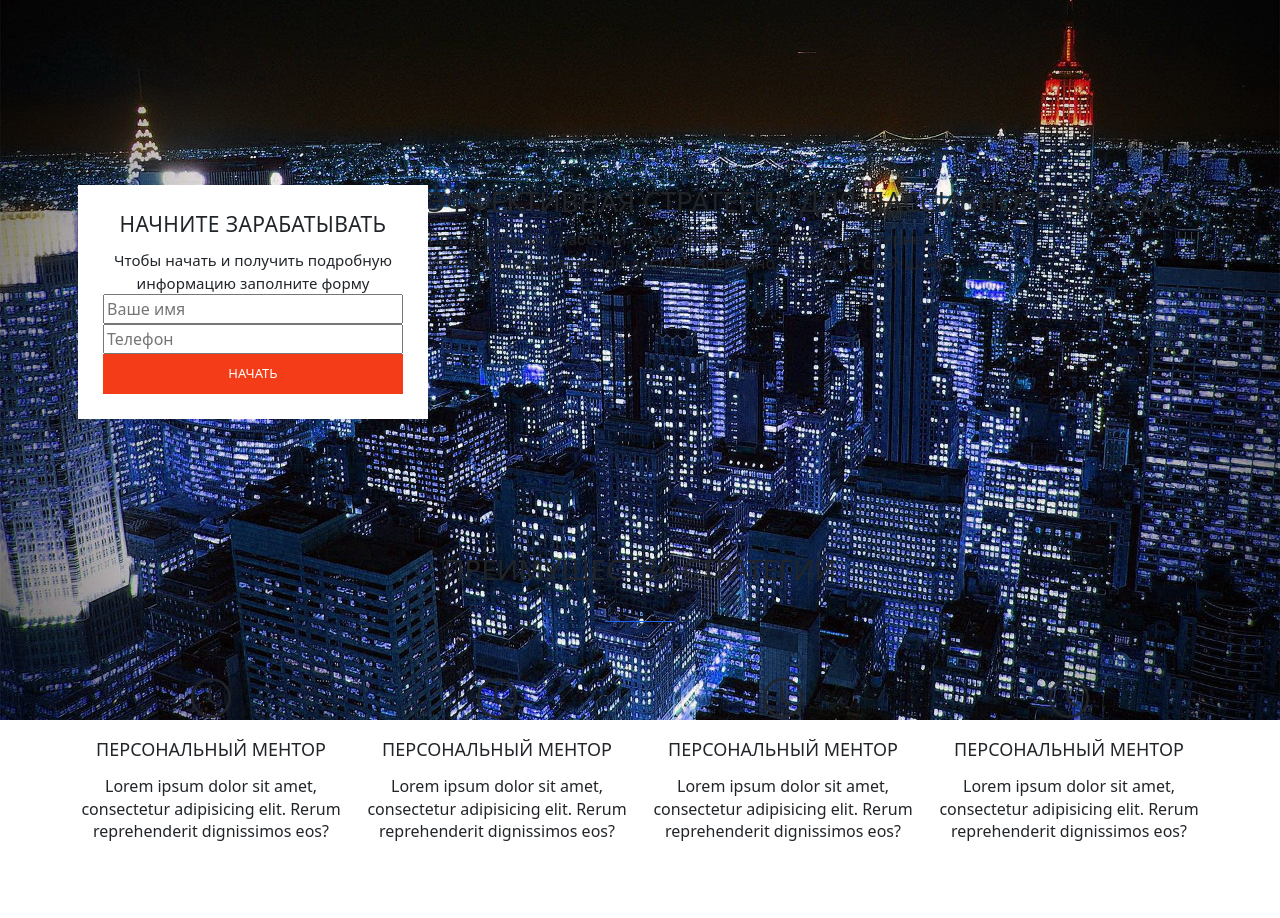
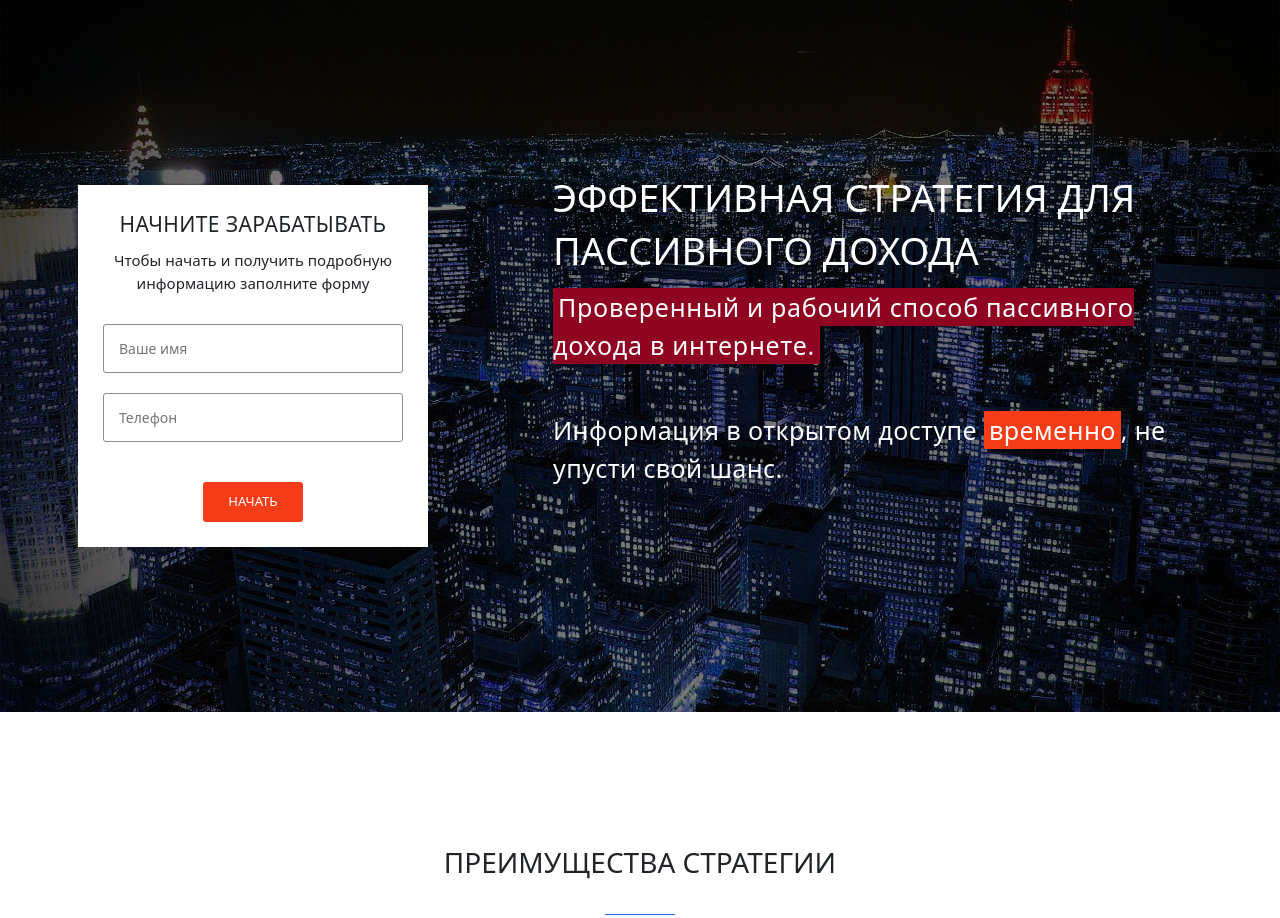
Before and after one commit to prosceel/landing, a website: page index.html in a window 1280 px wide. Shown: the top 918 px of the page. Drawn offline with nearby package versions, Linux system fonts and the light colour scheme; files that its build step writes are made by us from their sources.

Commit message:
finished markup for desktop without timer

```diff
--- a/index.html
+++ b/index.html
@@ -29,7 +29,7 @@
                     <h3 class="intro-right__heading">ЭФФЕКТИВНАЯ СТРАТЕГИЯ ДЛЯ ПАССИВНОГО ДОХОДА</h3>
                     <span class="intro-right__description">Проверенный и рабочий способ пассивного дохода в
                         интернете.</span>
-                    <p class="intro-right__timer-text">Информация в открытом доступе <span>временно,</span> не упусти
+                    <p class="intro-right__timer-text">Информация в открытом доступе <span>временно</span>, не упусти
                         свой шанс.</p>
                 </div>
             </section>
--- a/src/scss/components.scss
+++ b/src/scss/components.scss
@@ -27,11 +27,22 @@
 }
 
 .generic-button {
+  @include box-shadow-focus(transparent, $pomegranate);
+
   background-color: $pomegranate;
-  border: none;
   color: $white;
   height: 40px;
   padding: 0 23px;
   text-align: center;
   font-size: 13px;
+
+  &:hover, &:focus {
+    cursor: pointer;
+  }
+
+  &--is-form {
+    align-self: center;
+    margin-top: 20px;
+    border-radius: 3px;
+  }
 }
--- a/src/scss/constants.scss
+++ b/src/scss/constants.scss
@@ -5,3 +5,4 @@ $wild-sand: #f5f5f5;
 $black: #000000;
 $cod-gray: #0e0e0e;
 $venus: #908a8d;
+$pohutukawa: #8F0421;
--- a/src/scss/contacts.scss
+++ b/src/scss/contacts.scss
@@ -45,6 +45,8 @@
   }
 
   &__form-item {
+    @include box-shadow-focus(transparent, $white);
+
     width: 350px;
     border: 1px solid $white;
     background-color: transparent;
--- a/src/scss/index.scss
+++ b/src/scss/index.scss
@@ -9,6 +9,7 @@ $container-max-widths: (
 @import "~bootstrap/scss/bootstrap.scss";
 
 @import "/src/scss/constants";
+@import "/src/scss/mixins";
 @import "/src/scss/components";
 @import "/src/scss/creterion";
 @import "/src/scss/reviews";
--- a/src/scss/intro.scss
+++ b/src/scss/intro.scss
@@ -1,14 +1,29 @@
 .intro {
   display: flex;
   padding-top: 185px;
+  position: relative;
+  padding-bottom: 165px;
+
+  &:after {
+    content: '';
+    position: absolute;
+    top: 0;
+    left: 50%;
+    transform: translateX(-50%);
+    bottom: 0;
+    width: 100vw;
+    z-index: -1;
+    background: rgba($black, 0.5);
+  }
 
   &__image {
     position: absolute;
-    left: 0;
-    right: 0;
     top: 0;
-    max-width: 100%;
-    z-index: -1;
+    width: 100vw;
+    left: 50%;
+    transform: translateX(-50%);
+    z-index: -2;
+    height: 100%;
   }
 }
 
@@ -19,6 +34,8 @@
   align-items: center;
   padding: 25px;
   width: 350px;
+  flex-shrink: 0;
+  max-width: 100%;
 
   &__heading {
     text-align: center;
@@ -33,6 +50,7 @@
     font-weight: 200;
     font-size: 15px;
     margin-top: 4px;
+    margin-bottom: 30px;
   }
 
   &__form {
@@ -40,4 +58,51 @@
     flex-direction: column;
     width: 100%;
   }
+
+  &__form-input {
+    @include box-shadow-focus(transparent, $venus);
+
+    padding: 13px 15px;
+    border: 1px solid $venus;
+    border-radius: 3px;
+    font-size: 14px;
+    font-weight: 300;
+    margin-bottom: 20px;
+  }
 }
+
+.intro-right {
+  padding-left: 125px;
+
+  &__heading {
+    color: $white;
+    font-weight: 200;
+    text-transform: uppercase;
+    font-size: 38px;
+    line-height: 1.4;
+    margin-bottom: 12px;
+    margin-top: -14px;
+  }
+
+  &__description {
+    color: $white;
+    background: $pohutukawa;
+    font-size: 25px;
+    font-weight: 200;
+    letter-spacing: 0.7px;
+    padding: 2px 5px 2px;
+  }
+
+  &__timer-text {
+    color: $white;
+    font-size: 25px;
+    font-weight: 200;
+    letter-spacing: 0.4px;
+    margin-top: 48px;
+
+    span {
+      background: $pomegranate;
+      padding: 2px 5px;
+    }
+  }
+}
--- /dev/null
+++ b/src/scss/mixins.scss
@@ -0,0 +1,15 @@
+@mixin box-shadow-focus($color, $second-color, $focus-opacity: 0.5, $focus-border: 3px) {
+  border: 2px solid $second-color;
+  transition: 300ms all ease-in-out;
+
+  &:hover,
+  &:focus {
+    background: $color;
+    color: $second-color;
+  }
+
+  &:focus {
+    outline: none;
+    box-shadow: 0 0 0 #{$focus-border} rgba($second-color, $focus-opacity);
+  }
+}
```
Also changed, not shown: 3 other files.
